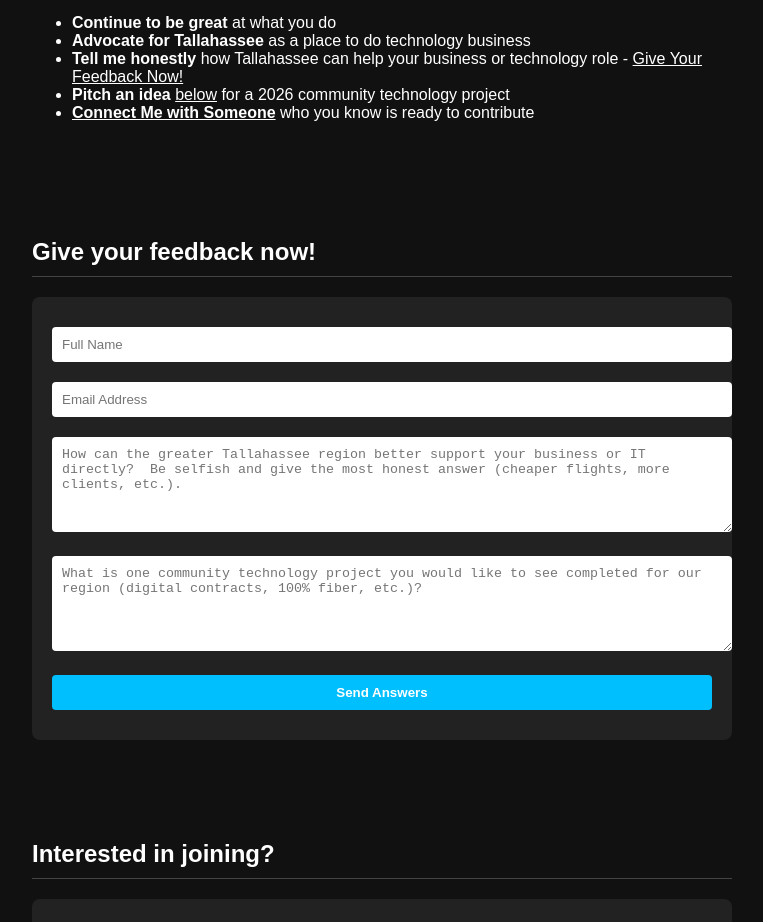
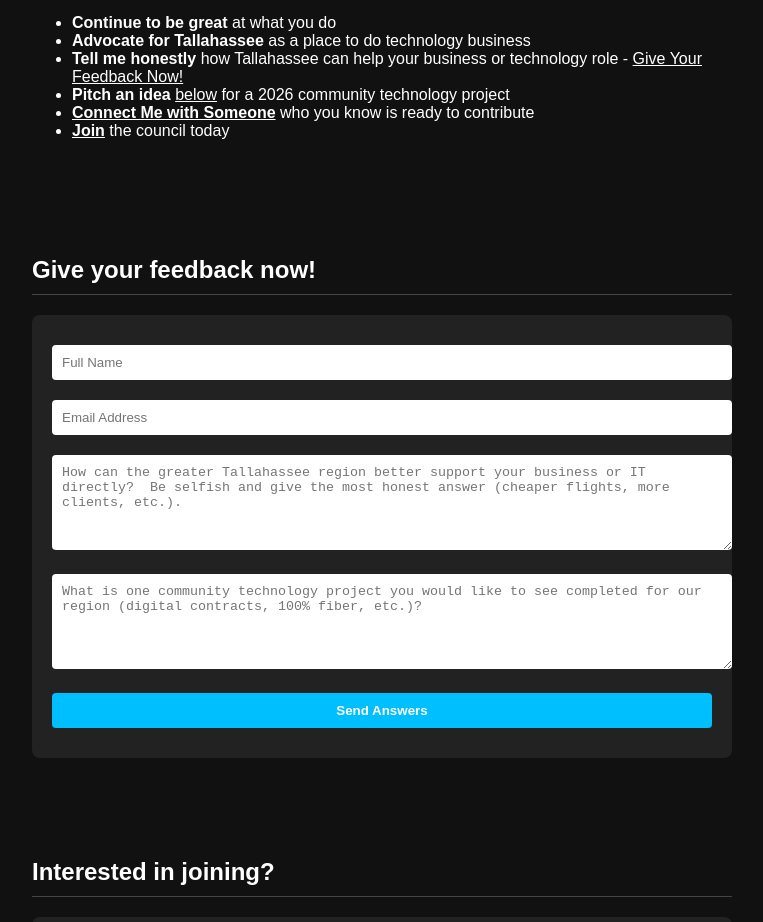
Before and after one commit to BryanGibsonPersonal/it-council, a plain HTML site: page index.html in a window 1280 px wide. Shown: the part 2500-3422 px from the top of the page, without its empty margins (258-1021 px from the left). Drawn offline with Linux system fonts and the light colour scheme.

Commit message:
Update index.html

```diff
--- a/index.html
+++ b/index.html
@@ -117,7 +117,8 @@
         <li><b>Advocate for Tallahassee</b> as a place to do technology business</li>
     <li><b>Tell me honestly</b> how Tallahassee can help your business or technology role - <a href="#feedback">Give Your Feedback Now!</a></li>
     <li><b>Pitch an idea</b> <a href="#feedback">below</a> for a 2026 community technology project</li>
-      <li><b><a href="#connect">Connect Me with Someone</a></b> who you know is ready to contribute</li></ul>
+      <li><b><a href="#connect">Connect Me with Someone</a></b> who you know is ready to contribute</li>
+      <li><b><a href="#join">Join</a></b> the council today</li></ul>
   </section>
 
 <section>
@@ -133,7 +134,7 @@
 
 
 <section>
-  <h2>Interested in joining?</h2>
+  <h2 id="join">Interested in joining?</h2>
   <form action="https://formspree.io/f/xjkwpkep" method="POST">
     <input type="text" name="name" placeholder="Full Name" required>
     <input type="email" name="_replyto" placeholder="Email Address" required>
```
